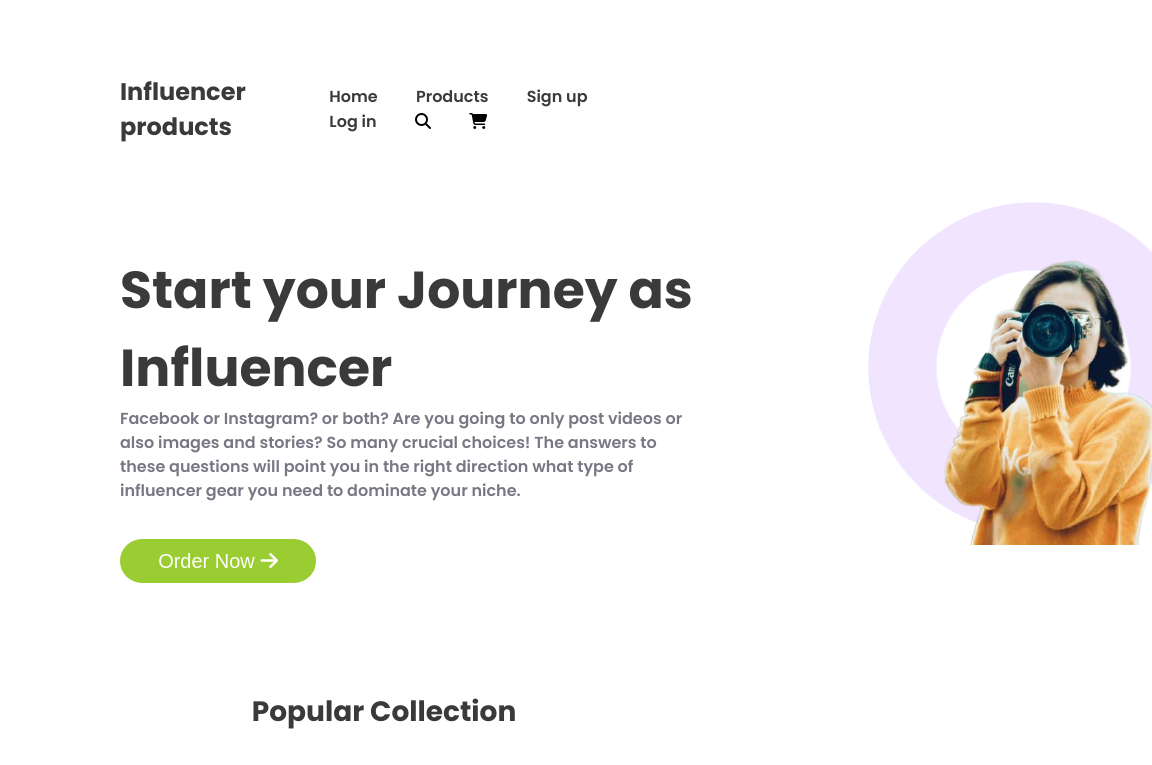
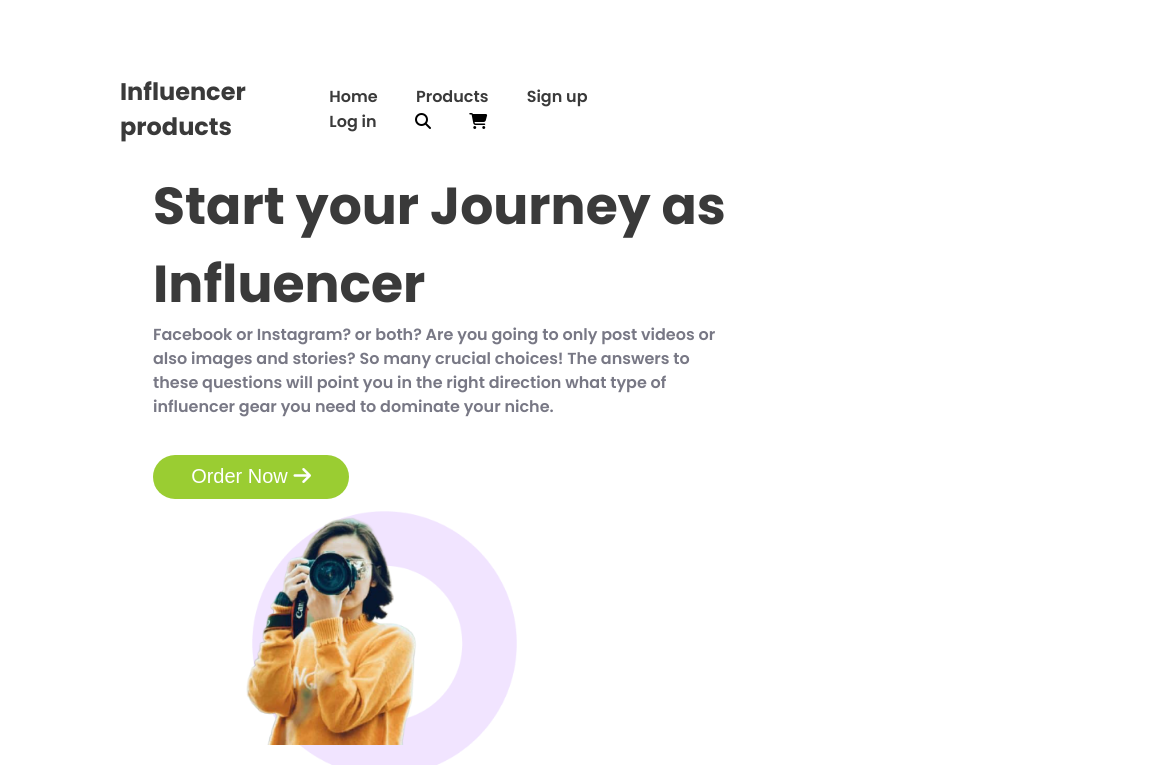
Before and after one commit to EmranEmon47/my-second-assignment, a plain HTML site: page index.html in a window 768 px wide. Shown: the top 765 px of the page, 1152 px wide, since content can reach past the window. Drawn offline with Linux system fonts and the light colour scheme.

Commit message:
final commit Done with responsive

```diff
--- a/style.css
+++ b/style.css
@@ -411,8 +411,7 @@ Media Queries ---------------------------------------*/
     grid-template-columns: repeat(2, 1fr);
     justify-content: center;
     align-items: center;
-    /* grid-column-gap: 10px;
-    grid-row-gap: 10px; */
+
     margin: auto;
   }
   .gears {
@@ -455,4 +454,22 @@ Media Queries ---------------------------------------*/
     font-weight: 700;
     margin-top: 0;
   }
+  .front-page {
+    display: flex;
+    flex-direction: column;
+    align-items: center;
+    justify-content: center;
+    margin-top: 100px;
+  }
+  .front-image img {
+    margin-top: 50px;
+    margin-bottom: 200px;
+    width: 80%;
+  }
+  .front-image {
+    background-image: url(images/background.png);
+    background-repeat: no-repeat;
+    background-size: 40%;
+    background-position: center 40%;
+  }
 }
```
